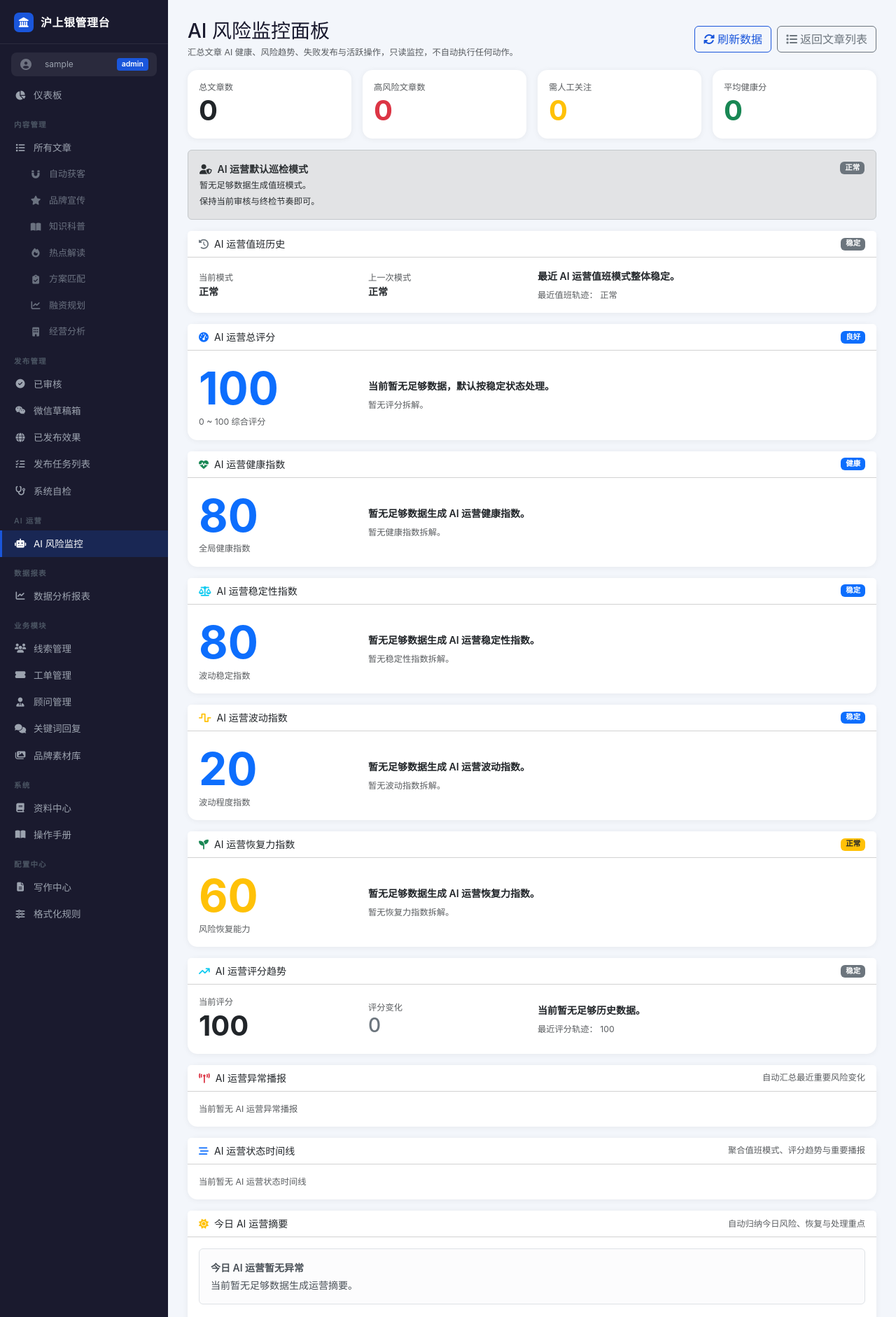
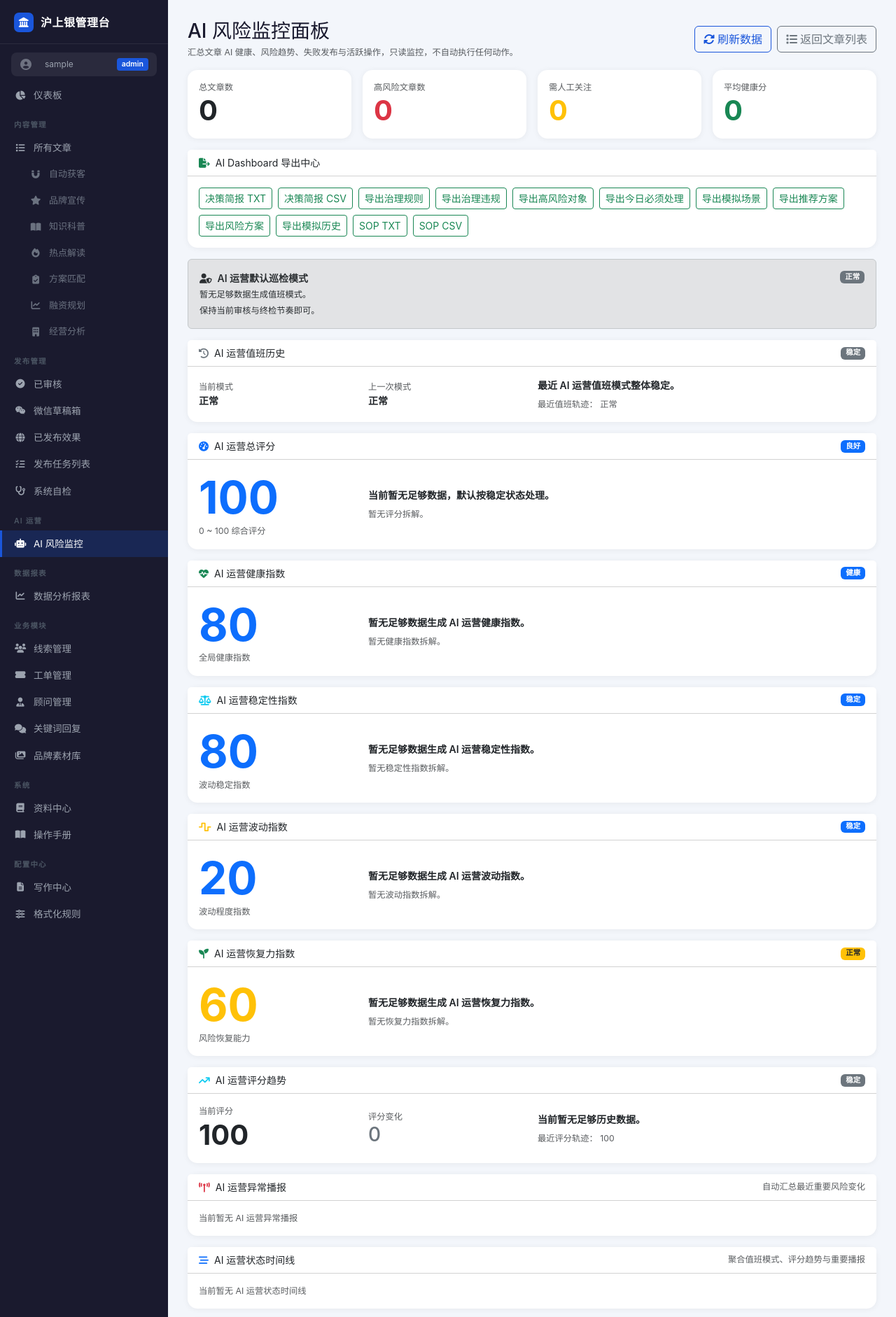
Before and after one commit to zcstudio019/wechat_auto_publisher, a Flask app: page /ai-dashboard in a window 1280 px wide. Shown: the top 1882 px of the page at 70% size. Run offline with Flask 3, Linux system fonts and the light colour scheme; the visitor is signed in with stand-in values (Sample User, id 1); data that the repository does not hold is empty; some libraries are stand-ins or nearby versions.

Commit message:
修复导出中心显示问题

```diff
--- a/web_ui/templates/ai_dashboard.html
+++ b/web_ui/templates/ai_dashboard.html
@@ -49,6 +49,28 @@
         <div class="text-muted small">平均健康分</div>
         <div class="display-6 fw-bold text-success">{{ summary.avg_health_score or 0 }}</div>
       </div>
+    </div>
+  </div>
+</div>
+
+<div class="card stat-card mb-3">
+  <div class="card-header bg-white">
+    <i class="fas fa-file-export me-2 text-success"></i>AI Dashboard 导出中心
+  </div>
+  <div class="card-body">
+    <div class="d-flex gap-2 flex-wrap">
+      <a href="/ai-dashboard/decision-brief-export?format=txt" class="btn btn-sm btn-outline-success">决策简报 TXT</a>
+      <a href="/ai-dashboard/decision-brief-export?format=csv" class="btn btn-sm btn-outline-success">决策简报 CSV</a>
+      <a href="/ai-dashboard/governance-export?export_type=governance_rules" class="btn btn-sm btn-outline-success">导出治理规则</a>
+      <a href="/ai-dashboard/governance-export?export_type=violations" class="btn btn-sm btn-outline-success">导出治理违规</a>
+      <a href="/ai-dashboard/governance-export?export_type=high_risk_targets" class="btn btn-sm btn-outline-success">导出高风险对象</a>
+      <a href="/ai-dashboard/governance-export?export_type=today_must_do" class="btn btn-sm btn-outline-success">导出今日必须处理</a>
+      <a href="/ai-dashboard/simulation-export?export_type=scenarios" class="btn btn-sm btn-outline-success">导出模拟场景</a>
+      <a href="/ai-dashboard/simulation-export?export_type=best_scenario" class="btn btn-sm btn-outline-success">导出推荐方案</a>
+      <a href="/ai-dashboard/simulation-export?export_type=risk_scenario" class="btn btn-sm btn-outline-success">导出风险方案</a>
+      <a href="/ai-dashboard/simulation-export?export_type=simulation_history" class="btn btn-sm btn-outline-success">导出模拟历史</a>
+      <a href="/ai-dashboard/sop-export?format=txt&sop_type=all" class="btn btn-sm btn-outline-success">SOP TXT</a>
+      <a href="/ai-dashboard/sop-export?format=csv&sop_type=all" class="btn btn-sm btn-outline-success">SOP CSV</a>
     </div>
   </div>
 </div>
```
Also changed, not shown: 1 other file.
